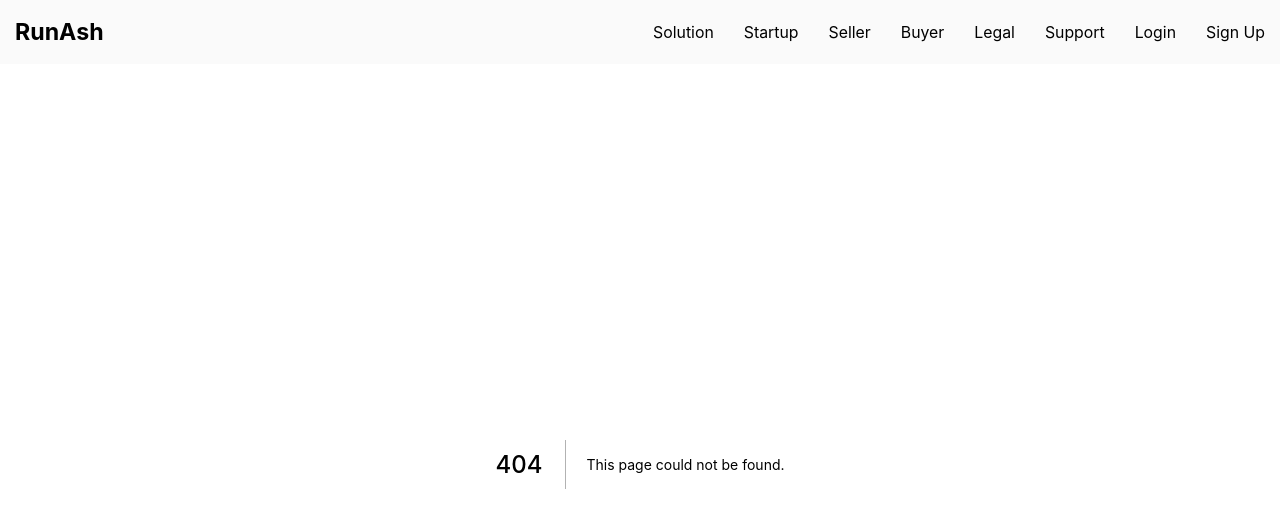
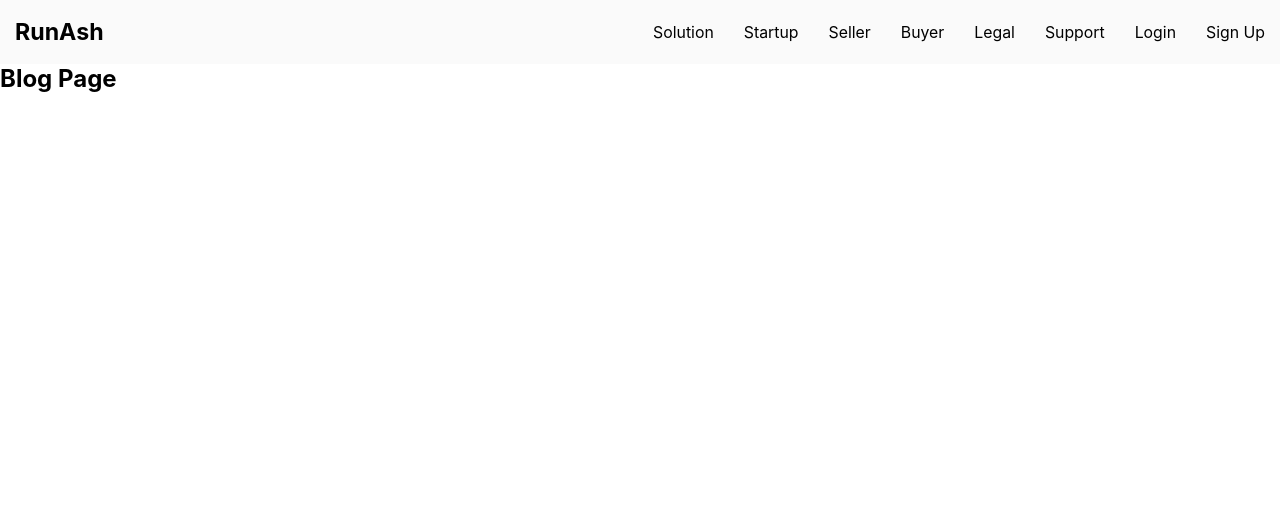
Before and after one commit to rammurmu/next, a Next.js app: page /blog in a window 1280 px wide. Before the commit this address had no page. Shown: the top 512 px of the page. Built offline with nearby package versions, Linux system fonts and the light colour scheme.

Commit message:
Create blog.js

```diff
--- /dev/null
+++ b/pages/blog.js
@@ -0,0 +1,5 @@
+function Blog() {
+  return <h1>Blog Page</h1>
+}
+
+export default Blog
```
